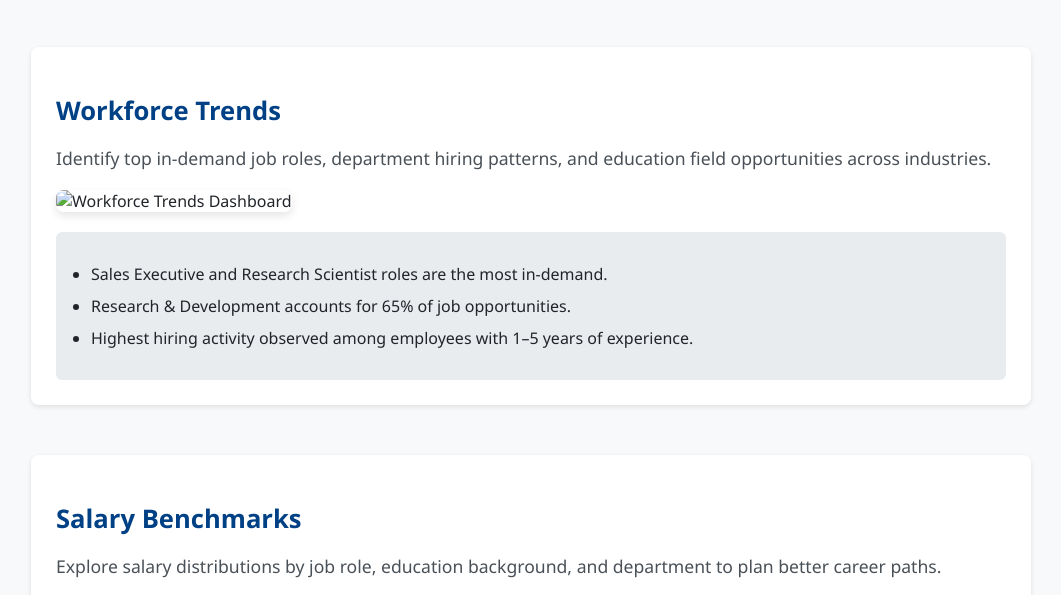
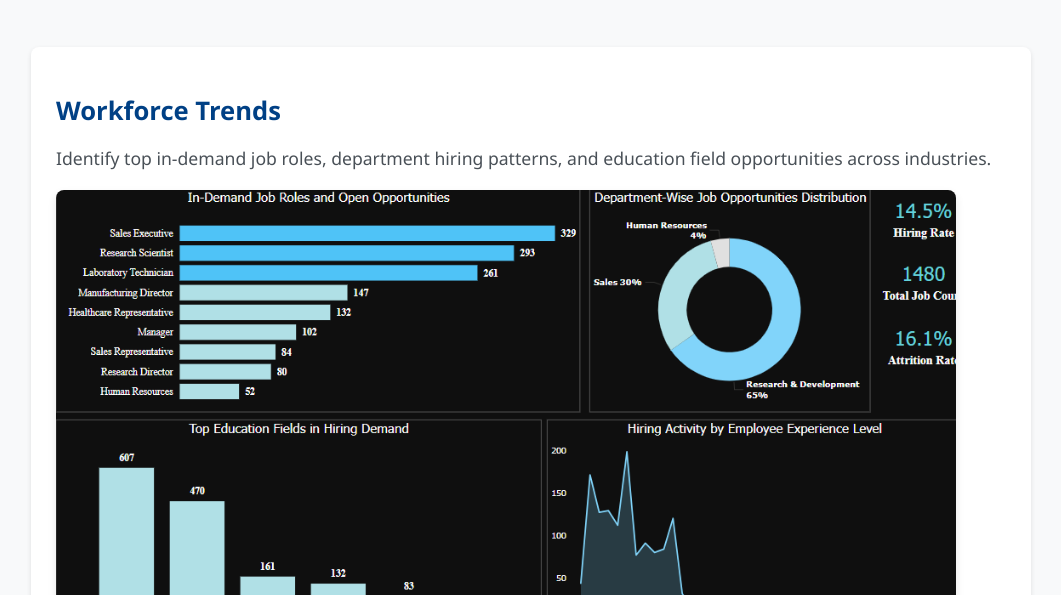
Before and after one commit to saims426/Career-Analytics-TalentMatcherAI, a plain HTML site: page dashboard.html in a window 1280 px wide. Shown: the part 180-775 px from the top of the page, without its empty margins (109-1170 px from the left). Drawn offline with Linux system fonts and the light colour scheme.

Commit message:
Update dashboard.html

```diff
--- a/dashboard.html
+++ b/dashboard.html
@@ -100,7 +100,7 @@
     <div class="insight">
       <h2>Workforce Trends</h2>
       <p>Identify top in-demand job roles, department hiring patterns, and education field opportunities across industries.</p>
-      <img src="workforce_trends.png" alt="Workforce Trends Dashboard" class="dashboard-image">
+      <img src="Workforce Trends.png" alt="Workforce Trends Dashboard" class="dashboard-image">
       <div class="insight-summary">
         <ul>
           <li>Sales Executive and Research Scientist roles are the most in-demand.</li>
```
